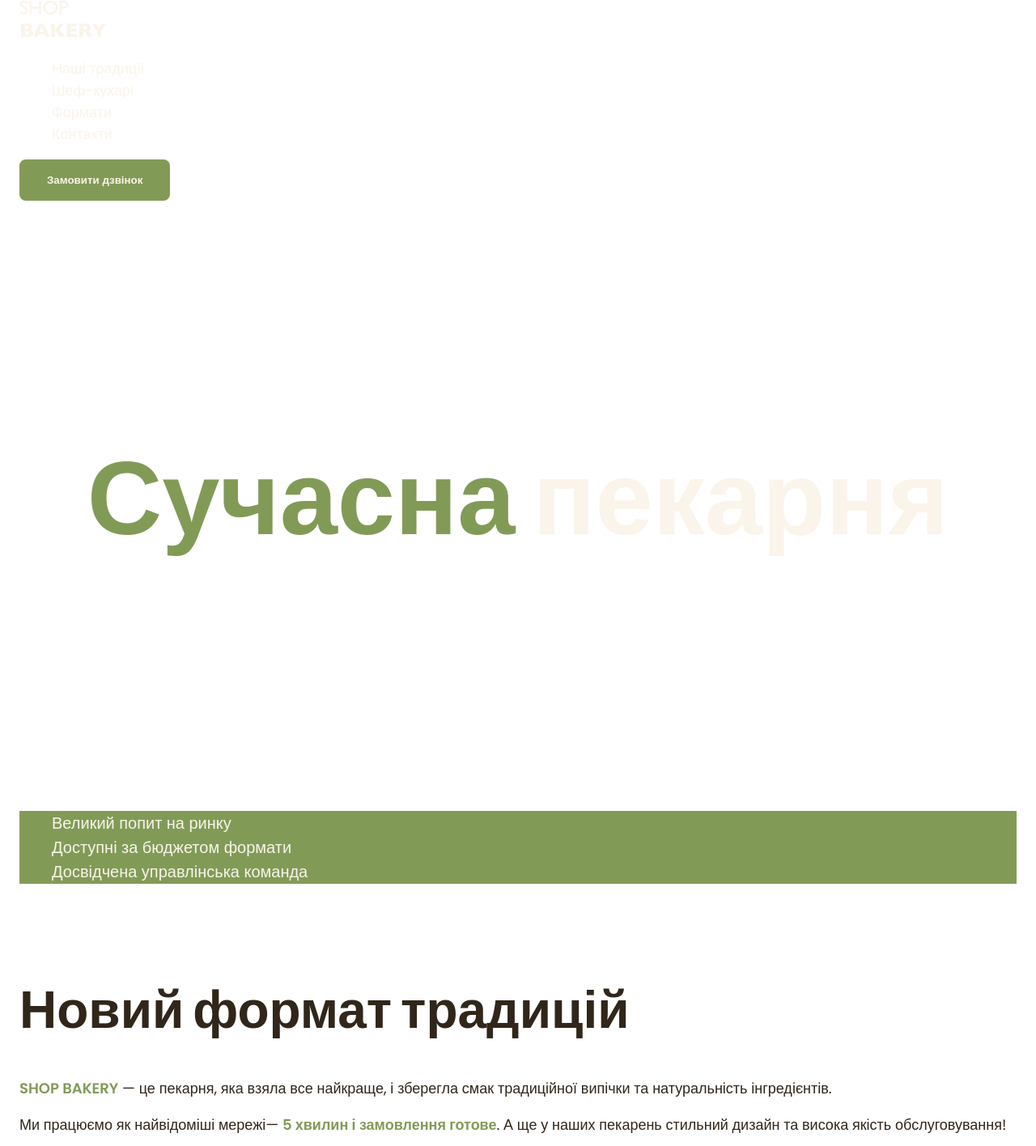
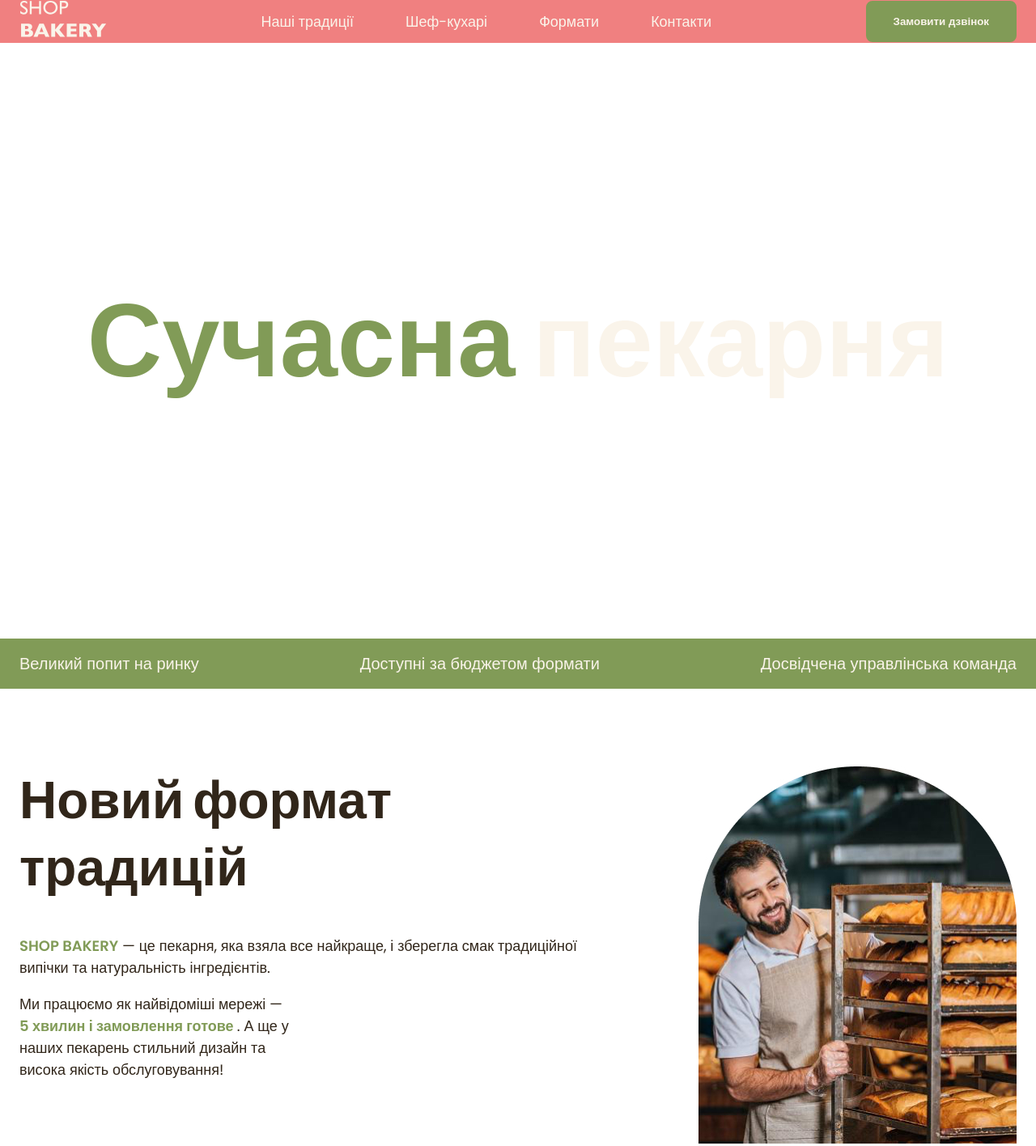
Before and after one commit to tiny02moon/genius-course, a plain HTML site: page index.html in a window 1280 px wide. Shown: the top 1416 px of the page at 81% size. Drawn offline with Linux system fonts and the light colour scheme.

Commit message:
updated styles.css and index.html using flexbox

```diff
--- a/css/styles.css
+++ b/css/styles.css
@@ -57,6 +57,8 @@ address {
   font-style: normal;
 }
 ul {
+  padding: 0;
+  margin: 0;
   list-style-type: none;
 }
 
@@ -103,7 +105,31 @@ ul {
 }
 .link:hover {
   color: var(--color-brand-light);
-  font-weight: 600;
+}
+
+/* Header */
+.header {
+  background-color: lightcoral;
+}
+
+.header-container {
+  display: flex;
+  align-items: center;
+  gap: 40px;
+}
+
+.header-nav {
+  display: flex;
+  align-items: center;
+  flex-grow: 1;
+  gap: 40px;
+}
+
+.header-menu {
+  display: flex;
+  gap: 64px;
+  flex-grow: 1;
+  justify-content: center;
 }
 
 /* hero-section */
@@ -124,12 +150,18 @@ ul {
 }
 
 /* advantages-section */
+.advantages-section {
+  padding: 16px 0;
+  background-color: var(--color-brand-light);
+}
 .advantages-list {
-  color: var(--color-primary-light);
-  background-color: var(--color-brand-light);
+  display: flex;
+  justify-content: space-between;
+  gap: 40px;
 }
 
 .advantages-item {
+  color: var(--color-primary-light);
   font-size: 20px;
   font-weight: 300;
 }
@@ -138,10 +170,6 @@ ul {
   font-size: 64px;
   font-weight: 900;
   line-height: 1.3;
-}
-
-.traditions-tittle {
-  margin-bottom: 42px;
 }
 
 .section-tittle .accent {
@@ -153,6 +181,20 @@ ul {
   padding-top: 96px;
 }
 
+.traditions-container {
+  display: flex;
+  justify-content: space-between;
+  gap: 40px;
+}
+
+.traditions-content {
+  max-width: 710px;
+}
+
+.traditions-tittle {
+  margin-bottom: 42px;
+}
+
 .traditions-text .brand {
   color: var(--color-brand-light);
   font-weight: 600;
@@ -160,6 +202,10 @@ ul {
 
 .traditions-text .uppercase {
   text-transform: uppercase;
+}
+
+.traditions-text.limited {
+  max-width: 340px;
 }
 
 /* Chefs section */
@@ -174,6 +220,22 @@ ul {
 }
 
 /* Formats section */
+.formats-list {
+  display: flex;
+  gap: 20px;
+  flex-wrap: wrap;
+}
+
+.formats-item {
+  flex-basis: calc((100% - 40px) / 3);
+}
+
+.format-card {
+  padding: 24px;
+  border: 1px solid lightgray; /* remove */
+  border-radius: 16px;
+}
+
 .formats-tittle {
   margin-bottom: 80px;
 }
--- a/index.html
+++ b/index.html
@@ -10,13 +10,14 @@
 </head>
 
 <body>
-    <header>
+    <header class="header">
         <div class="container">
-            <nav>
+            <div class="header-container">
+                <nav class="header-nav">
                     <a href="/">
                         <img src="./images/logo.svg" alt="Логотип сучасної пекарні">
                     </a>
-                <ul>
+                    <ul class="header-menu">
                         <li><a class="link" href="#traditions-section">Наші традиції</a></li>
                         <li><a class="link" href="#chefs-section">Шеф-кухарі</a></li>
                         <li><a class="link" href="#format-section">Формати</a></li>
@@ -26,6 +27,8 @@
                 </nav>
                 <button class="button" type="button">Замовити дзвінок</button>
             </div>
+
+        </div>
     </header>
     <main>
         <section class="hero-section">
@@ -33,7 +36,7 @@
                 <h1 class="hero-tittle"> <span class="accent">Сучасна</span> пекарня</h1>
             </div>
         </section>
-        <section>
+        <section class="advantages-section">
             <div class="container">
                 <h2 class="visually-hidden">Наші переваги</h2>
                 <ul class="advantages-list">
@@ -45,16 +48,21 @@
         </section>
         <section class="traditions-section section" id="traditions-section">
             <div class="container">
+                <div class="traditions-container">
+                    <div class="traditions-content">
                         <h2 class="traditions-tittle section-tittle">Новий формат традицій</h2>
                         <p class="traditions-text">
                             <span class="brand uppercase">shop bakery</span> — це пекарня, яка взяла все найкраще,
                             і зберегла смак традиційної випічки та натуральність інгредієнтів.
                         </p>
-                <p class="traditions-text">
-                    Ми працюємо як найвідоміші мережі— <span class="brand">5 хвилин і замовлення готове</span>.
+                        <p class="traditions-text limited">
+                            Ми працюємо як найвідоміші мережі —
+                            <span class="brand"> 5 хвилин і замовлення готове </span>.
                             А ще у наших пекарень стильний дизайн та висока якість обслуговування!
                         </p>
+                    </div>
                     <img src="./images/baker-man.jpg" alt="чоловік пекар дивиться на хліб із посмішкою" />
+                </div>
             </div>
         </section>
         <section class="section" id="chefs-section">
@@ -87,9 +95,9 @@
         <section class="section" id="format-section">
             <div class="container">
                 <h2 class="formats-tittle section-tittle">Формати</h2>
-                <ul>
-                    <li>
-                        <article>
+                <ul class="formats-list">
+                    <li class="formats-item">
+                        <article class="format-card">
                             <h3 class="format-tittle" lang="en">Walrus</h3>
                             <div class="format-text">
                                 <p>Площа: до 120 м2</p>
@@ -99,8 +107,8 @@
                             </div>
                         </article>
                     </li>
-                    <li>
-                        <article>
+                    <li class="formats-item">
+                        <article class="format-card">
                             <h3 class="format-tittle" lang="en">Horseshoe</h3>
                             <div class="format-text">
                                 <p>Площа: до 25 м2</p>
@@ -110,8 +118,8 @@
                             </div>
                         </article>
                     </li>
-                    <li>
-                        <article>
+                    <li class="formats-item">
+                        <article class="format-card">
                             <h3 class="format-tittle" lang="en">Handlebar</h3>
                             <div class="format-text">
                                 <p>Площа: до 15 м2</p>
```
Lines whose indentation alone changed are shown as unchanged.
